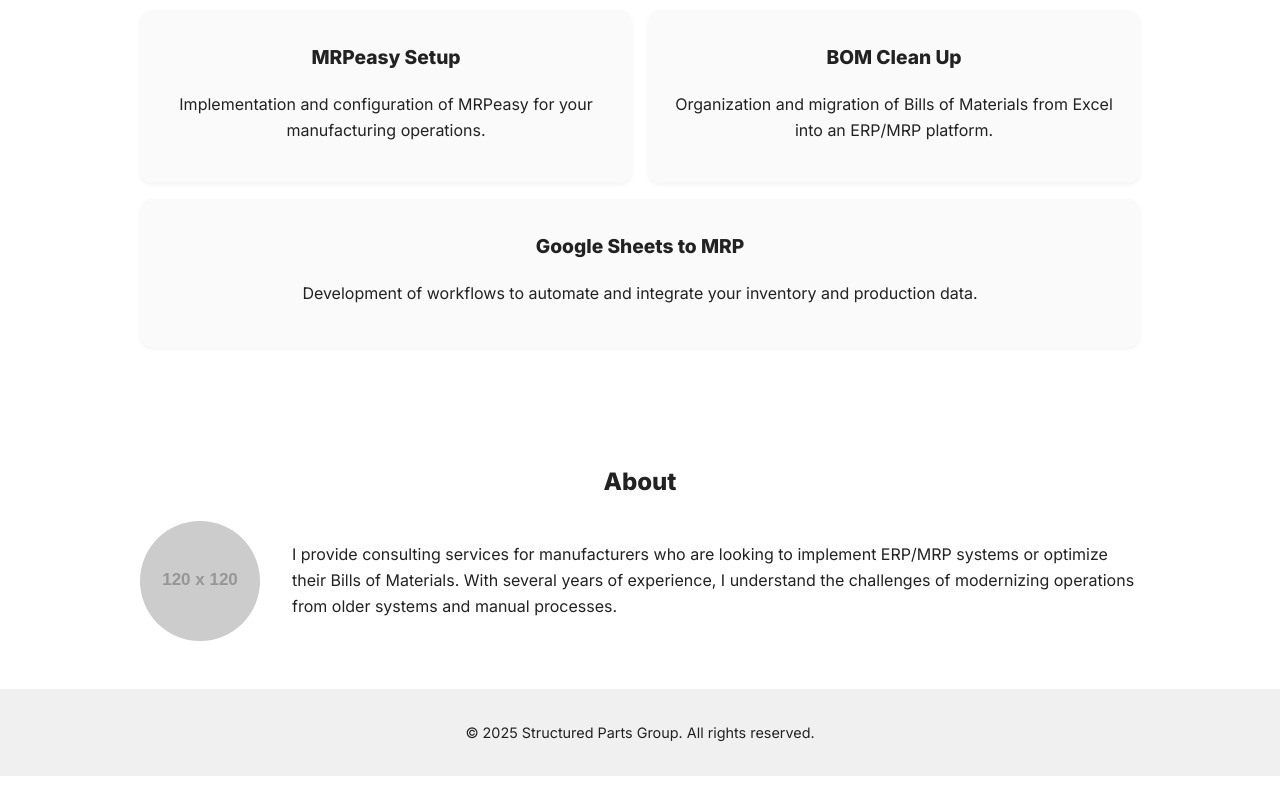
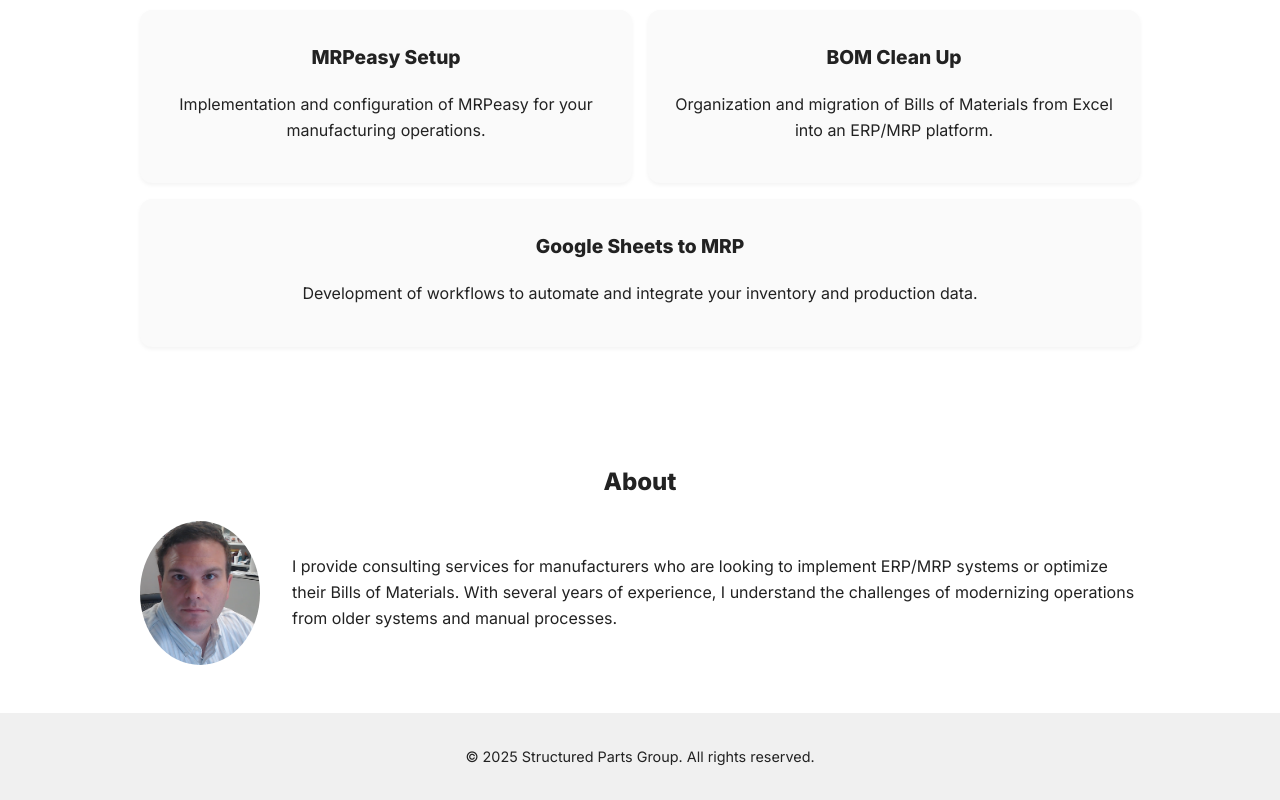
Before and after one commit to GregryD/structuredpartsgroup, a plain HTML site: page index.html in a window 1280 px wide. Shown: the part 367-1167 px from the top of the page. Before the commit the page ends 1143 px from the top, so only its background shows below. Drawn offline with Linux system fonts and the light colour scheme; placeholder pictures from the web are drawn by us.

Commit message:
Update index.html

```diff
--- a/index.html
+++ b/index.html
@@ -99,7 +99,7 @@
   <section>
     <h2 style="text-align:center">About</h2>
     <div class="about">
-      <img src="https://via.placeholder.com/120" alt="Consultant photo">
+      <img src="https://github.com/GregryD/structuredpartsgroup/blob/1220a86d4963c48cc95dc74714b872cb0dc90568/Screenshot%202025-06-10%20072059.png" alt="Consultant photo">
       <div class="about-text">
         <p>I provide consulting services for manufacturers who are looking to implement ERP/MRP systems or optimize their Bills of Materials. With several years of experience, I understand the challenges of modernizing operations from older systems and manual processes.</p>
       </div>
```
